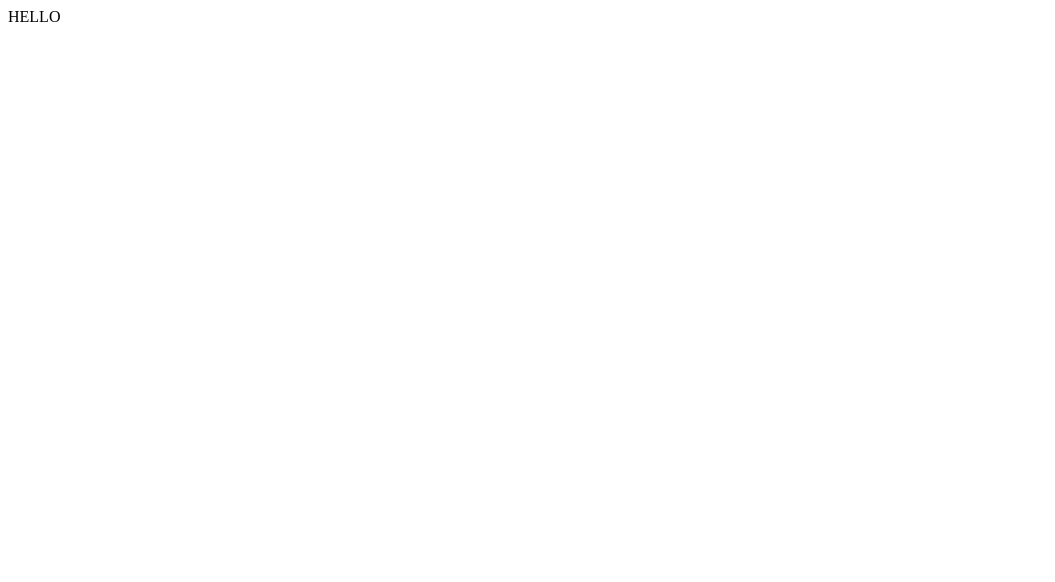
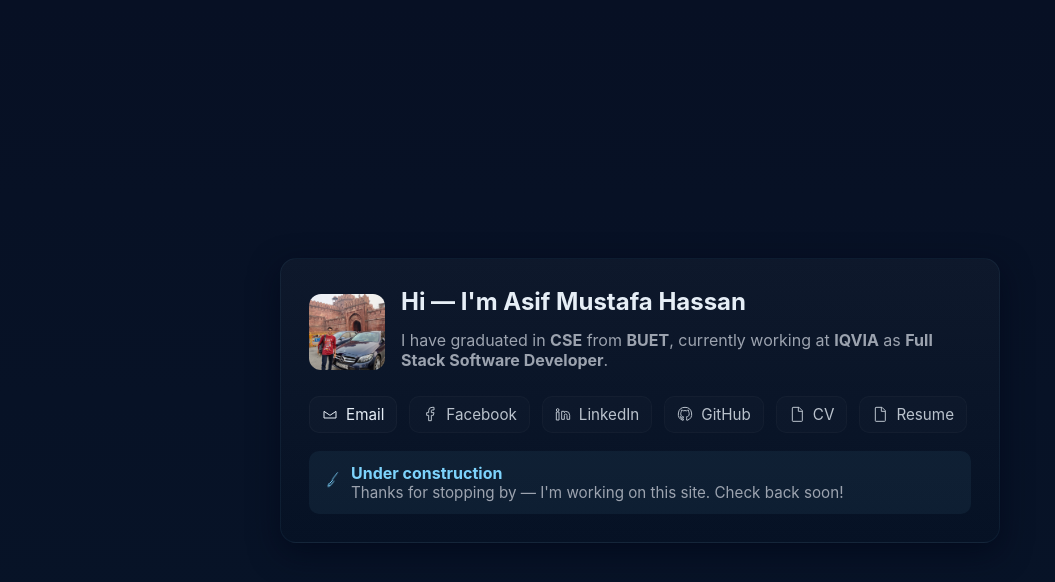
Before and after one commit to asif-41/asif-41.github.io, a plain HTML site: page index.html in a window 1280 px wide. Shown: the whole page, without its empty margins (0-1055 px from the left). Drawn offline with Linux system fonts and the light colour scheme.

Commit message:
under construction state

```diff
--- /dev/null
+++ b/index.css
@@ -0,0 +1,144 @@
+:root {
+  --bg: #0f1724;
+  --card: #0b1220;
+  --accent: #7dd3fc;
+  --muted: #9ca3af
+}
+
+* {
+  box-sizing: border-box
+}
+
+body {
+  margin: 0;
+  font-family: Inter, ui-sans-serif, system-ui, -apple-system, "Segoe UI", Roboto, "Helvetica Neue", Arial;
+  background: linear-gradient(180deg, #071024 0%, #071428 100%);
+  color: #e6eef6;
+  min-height: 100vh;
+  display: flex;
+  align-items: center;
+  justify-content: center;
+  padding: 2rem
+}
+
+.card {
+  background: linear-gradient(180deg, rgba(255, 255, 255, 0.03), rgba(0, 0, 0, 0.03));
+  border-radius: 16px;
+  padding: 28px;
+  max-width: 720px;
+  width: 100%;
+  box-shadow: 0 10px 30px rgba(2, 6, 23, 0.6);
+  border: 1px solid rgba(125, 211, 252, 0.06)
+}
+
+.head {
+  display: flex;
+  gap: 16px;
+  align-items: center
+}
+
+.avatar {
+  width: 76px;
+  height: 76px;
+  border-radius: 12px;
+  overflow: hidden;
+  flex-shrink: 0
+}
+
+.avatar img {
+  width: 100%;
+  height: 100%;
+  object-fit: cover
+}
+
+h1 {
+  margin: 0;
+  font-size: 1.5rem
+}
+
+p {
+  margin: 8px 0;
+  color: var(--muted)
+}
+
+.meta {
+  margin-top: 14px
+}
+
+.socials {
+  display: flex;
+  flex-wrap: wrap;
+  gap: 12px;
+  margin-top: 18px
+}
+
+.btn {
+  display: inline-flex;
+  align-items: center;
+  gap: 8px;
+  padding: 8px 12px;
+  border-radius: 10px;
+  text-decoration: none;
+  color: inherit;
+  background: rgba(255, 255, 255, 0.02);
+  border: 1px solid rgba(255, 255, 255, 0.03);
+  font-size: 0.95rem
+}
+
+.btn svg {
+  width: 16px;
+  height: 16px;
+  fill: none;
+  stroke: currentColor;
+  stroke-width: 1.5
+}
+
+.construction {
+  margin-top: 18px;
+  padding: 12px;
+  border-radius: 10px;
+  background: rgba(125, 211, 252, 0.06);
+  color: var(--accent);
+  display: flex;
+  align-items: center;
+  gap: 10px
+}
+
+.wrench {
+  animation: wiggle 1.2s ease-in-out infinite
+}
+
+@keyframes wiggle {
+  0% {
+    transform: rotate(-12deg)
+  }
+
+  50% {
+    transform: rotate(10deg)
+  }
+
+  100% {
+    transform: rotate(-12deg)
+  }
+}
+
+footer {
+  margin-top: 20px;
+  color: var(--muted);
+  font-size: 0.9rem
+}
+
+a.placeholder {
+  opacity: 0.8
+}
+
+@media(max-width:520px) {
+  .head {
+    flex-direction: row
+  }
+
+  .avatar {
+    width: 64px;
+    height: 64px
+  }
+}
--- a/index.html
+++ b/index.html
@@ -1 +1,60 @@
-HELLO
+<!doctype html>
+<html lang="en">
+<head>
+  <meta charset="utf-8">
+  <meta name="viewport" content="width=device-width,initial-scale=1">
+  <title>Asif Mustafa Hassan</title>
+  <link rel="stylesheet" href="index.css">
+</head>
+<body>
+  <main class="card">
+    <div class="head">
+      <div class="avatar">
+        <img src="avatar.jpg" alt="Your Avatar">
+      </div>
+      <div>
+        <h1>Hi — I'm <span id="name">Asif Mustafa Hassan</span></h1>
+        <p class="meta">I have graduated in <strong>CSE</strong> from <strong>BUET</strong>, currently working at <strong>IQVIA</strong> as <strong>Full Stack Software Developer</strong>.</p>
+      </div>
+    </div>
+
+    <div class="socials" aria-label="social links">
+      <a class="btn" href="mailto:asifmustafahassan@gmail.com" title="Email">
+        <svg viewBox="0 0 24 24"><path d="M3 8l9 6 9-6M21 8v10H3V8"/></svg>
+        Email
+      </a>
+      <a class="btn placeholder" href="https://www.facebook.com/ShakibSchwarzenegger" title="Facebook">
+        <svg viewBox="0 0 24 24"><path d="M18 2h-3a5 5 0 0 0-5 5v3H7v4h3v8h4v-8h3l1-4h-4V7a1 1 0 0 1 1-1h3z"/></svg>
+        Facebook
+      </a>
+      <a class="btn placeholder" href="https://www.linkedin.com/in/asif-mustafa-hassan-853585271/" title="LinkedIn">
+        <svg viewBox="0 0 24 24"><path d="M16 8a6 6 0 0 1 6 6v6h-4v-6a2 2 0 0 0-4 0v6h-4v-12h4v2zM2 9h4v12H2V9zM4 4a2 2 0 1 1 0 4 2 2 0 0 1 0-4z"/></svg>
+        LinkedIn
+      </a>
+      <a class="btn placeholder" href="https://github.com/asif-41" title="GitHub">
+        <svg viewBox="0 0 24 24"><path d="M12 2a10 10 0 0 0-3.16 19.49c.5.09.68-.22.68-.48v-1.69c-2.78.6-3.37-1.34-3.37-1.34-.45-1.16-1.1-1.47-1.1-1.47-.9-.62.07-.61.07-.61 1 .07 1.53 1.03 1.53 1.03.88 1.52 2.3 1.08 2.86.83.09-.64.35-1.08.63-1.33-2.22-.25-4.56-1.11-4.56-4.95 0-1.09.39-1.99 1.03-2.69-.1-.25-.45-1.27.1-2.64 0 0 .84-.27 2.75 1.03a9.58 9.58 0 0 1 5 0c1.91-1.3 2.75-1.03 2.75-1.03.55 1.37.2 2.39.1 2.64.64.7 1.03 1.6 1.03 2.69 0 3.85-2.34 4.7-4.57 4.95.36.31.68.92.68 1.85v2.74c0 .26.18.57.69.47A10 10 0 0 0 12 2z"/></svg>
+        GitHub
+      </a>
+      <a class="btn placeholder" href="./Pdf_files/cv.pdf" title="CV" target="_blank" rel="noopener">
+        <svg viewBox="0 0 24 24"><path d="M6 2h9l5 5v15a1 1 0 0 1-1 1H6a1 1 0 0 1-1-1V3a1 1 0 0 1 1-1z"/><path d="M14 2v6h6"/></svg>
+        CV
+      </a>
+      <a class="btn placeholder" href="./Pdf_files/resume.pdf" title="Resume" target="_blank" rel="noopener">
+        <svg viewBox="0 0 24 24"><path d="M6 2h9l5 5v15a1 1 0 0 1-1 1H6a1 1 0 0 1-1-1V3a1 1 0 0 1 1-1z"/><path d="M14 2v6h6"/></svg>
+        Resume
+      </a>
+    </div>
+
+    <div class="construction" role="status">
+      <svg class="wrench" width="20" height="20" viewBox="0 0 24 24" fill="none" xmlns="http://www.w3.org/2000/svg" aria-hidden>
+        <path d="M21 2l-6.6 6.6" stroke="currentColor" stroke-width="1.2" stroke-linecap="round" stroke-linejoin="round"/>
+        <path d="M14.5 9.5l-4 4L9 14l-1 3 3-1 .5-.5 4-4" stroke="currentColor" stroke-width="1.2" stroke-linecap="round" stroke-linejoin="round"/>
+      </svg>
+      <div>
+        <strong>Under construction</strong>
+        <div style="color:var(--muted);font-size:0.95rem">Thanks for stopping by — I'm working on this site. Check back soon!</div>
+      </div>
+    </div>
+  </main>
+</body>
+</html>
```
Also changed, not shown: avatar.jpg (added), 2 other files.
